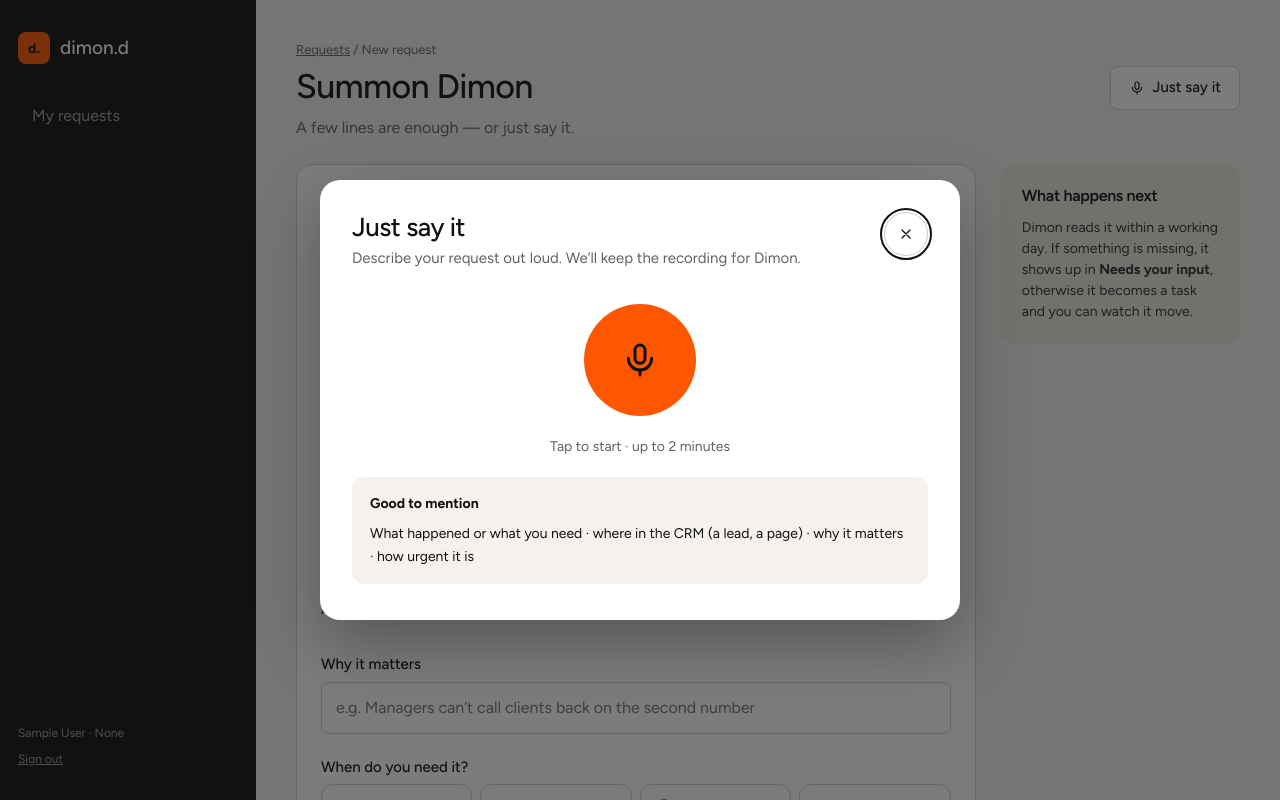
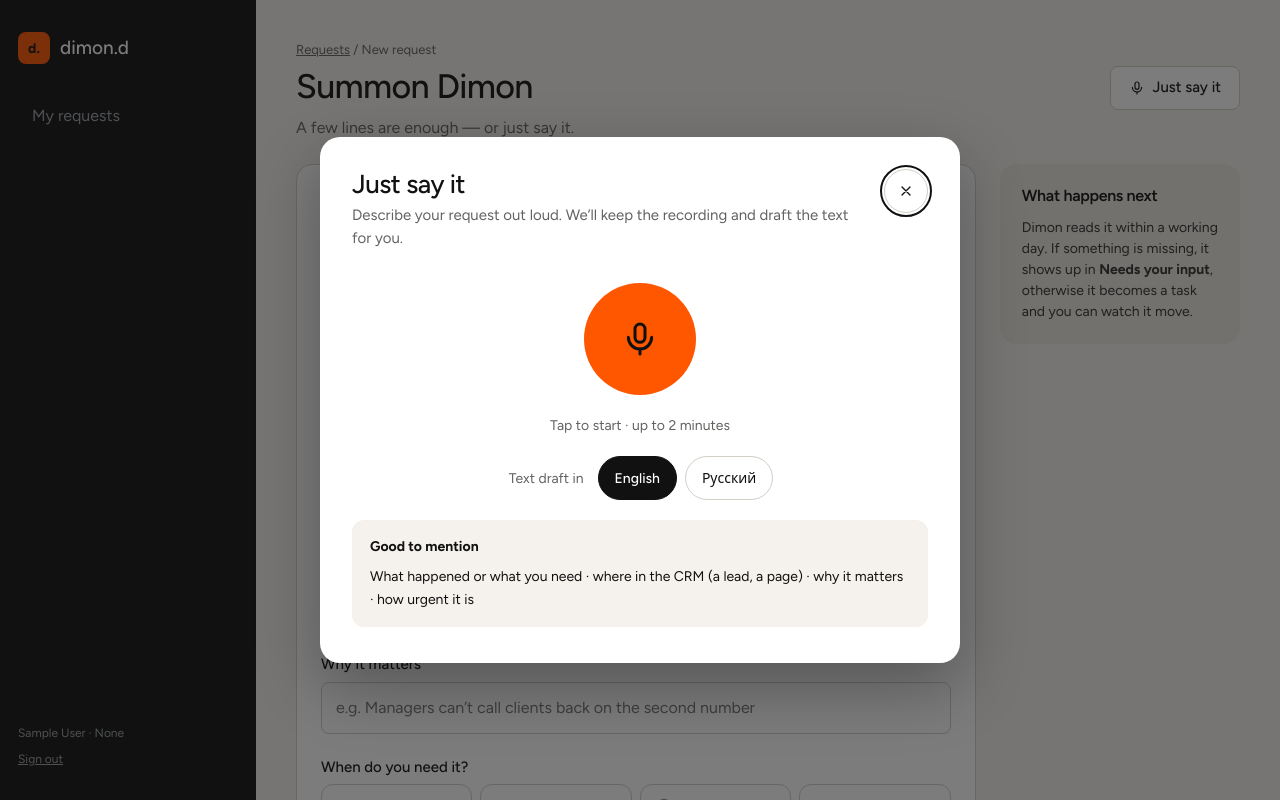
Before and after one commit to DimanyYar/dimond, a Django app: page /requests/new/?say in a window 1280 px wide. Run offline with Django 5.2, Linux system fonts and the light colour scheme; the visitor is signed in with stand-in values (Sample User, id 1); tables that the repository leaves empty hold one stand-in row (values such as "Sample post"); parts of the project's set-up code (start-up, migrations or seed data) failed here and were passed over; some libraries are stand-ins or nearby versions.

Commit message:
feat(requests): Just say it writes a text draft while the client talks (#39)
* feat(requests): Just say it writes a text draft while the client talks

Co-Authored-By: Claude Opus 5.5 <noreply@anthropic.com>
Claude-Session: https://claude.ai/code/session_01BajhKN7eofVtnEuhkwPuWE

* fix(requests): say who drafted the text under What we heard

Co-Authored-By: Claude Opus 5.5 <noreply@anthropic.com>
Claude-Session: https://claude.ai/code/session_01BajhKN7eofVtnEuhkwPuWE

* feat(requests): the client picks English or Russian for the text draft

Co-Authored-By: Claude Opus 5.5 <noreply@anthropic.com>
Claude-Session: https://claude.ai/code/session_01BajhKN7eofVtnEuhkwPuWE

* fix(requests): recording again replaces a title taken from the draft

Co-Authored-By: Claude Opus 5.5 <noreply@anthropic.com>
Claude-Session: https://claude.ai/code/session_01BajhKN7eofVtnEuhkwPuWE

---------

Co-authored-by: Claude <noreply@anthropic.com>

```diff
--- a/apps/requests/forms.py
+++ b/apps/requests/forms.py
@@ -141,11 +141,13 @@ class NewRequestForm(RequestForm):
 
 
 class VoiceRequestForm(forms.Form):
-    """ "Just say it": the recording, a title and, if the client wants, the type."""
+    """ "Just say it": the recording, a title, the text draft the browser wrote (checked by the
+    client) and, if the client wants, the type."""
 
     title = forms.CharField(
         max_length=200, error_messages={"required": "Give it a title in one line."}
     )
+    text = forms.CharField(required=False, max_length=5000)
     type = forms.ChoiceField(choices=FORM_TYPES, required=False)
     recording = forms.FileField(error_messages={"required": "Record your request first."})
 
--- a/apps/requests/services.py
+++ b/apps/requests/services.py
@@ -75,15 +75,18 @@ def create_voice_request(
     title: str,
     recording: CheckedFile,
     type: RequestType = RequestType.NOT_SURE,
+    text: str = "",
 ) -> Request:
     """Save a request the client said out loud ("Just say it"). Why it matters and when it is
-    needed are in the recording, so they are not asked; the PM sorts the type and urgency."""
+    needed are in the recording, so they are not asked; the PM sorts the type and urgency. The
+    browser's text draft, if any, becomes the description."""
     return create_request(
         author,
         type,
         title,
         "",
         WhenNeeded.NOT_SURE,
+        description=text,
         files=[recording],
         from_voice=True,
     )
--- a/apps/requests/views.py
+++ b/apps/requests/views.py
@@ -164,6 +164,7 @@ def new_voice_request(request: HttpRequest) -> HttpResponse:
         form.cleaned_data["title"],
         form.cleaned_data["recording"],
         form.request_type(),
+        form.cleaned_data["text"],
     )
     messages.success(request, f"{created.key} · {created.title}")
     return HttpResponse(status=201, headers={"Location": reverse("my_requests")})
--- a/static/css/dimond.css
+++ b/static/css/dimond.css
@@ -3349,9 +3349,88 @@ kbd {
 
 @media (prefers-reduced-motion: reduce) {
   .voice-ring,
-  .voice-blink {
+  .voice-blink,
+  .voice-caret {
     animation: none;
   }
+}
+
+.voice-language {
+  display: flex;
+  flex-wrap: wrap;
+  align-items: center;
+  justify-content: center;
+  gap: var(--space-2);
+  margin: 0;
+  padding: 0;
+  border: 0;
+}
+
+.voice-language legend {
+  float: left;
+  margin-right: var(--space-1);
+  font-size: 14px;
+  color: var(--muted);
+}
+
+/* The draft while the client talks: words the browser may still change are grey. */
+.voice-transcript {
+  min-height: 110px;
+  display: flex;
+  flex-direction: column;
+  gap: var(--space-2);
+  padding: var(--space-4) 18px;
+  box-sizing: border-box;
+  border-radius: var(--radius-m);
+  background: var(--canvas);
+}
+
+.voice-transcript-label {
+  color: var(--muted);
+  font-size: 12px;
+  font-weight: 600;
+}
+
+.voice-transcript p {
+  margin: 0;
+  font-size: 16px;
+  line-height: 1.6;
+}
+
+.voice-transcript-guess {
+  color: var(--muted);
+}
+
+.voice-caret {
+  display: inline-block;
+  width: 2px;
+  height: 18px;
+  margin-left: 2px;
+  vertical-align: -3px;
+  background: currentColor;
+  animation: recording-pulse 1.1s ease-in-out infinite;
+}
+
+.voice-heard-head {
+  display: flex;
+  flex-wrap: wrap;
+  align-items: center;
+  gap: var(--space-2);
+  margin: 0;
+  font-size: 14px;
+}
+
+.voice-heard-head label {
+  font-weight: 500;
+}
+
+.voice-badge {
+  padding: 2px 8px;
+  border-radius: var(--radius-pill);
+  background: var(--accent-soft);
+  color: var(--ink);
+  font-size: 12px;
+  font-weight: 600;
 }
 
 .voice-actions {
@@ -3452,6 +3531,7 @@ kbd {
   .voice[data-stage="ready"] .voice-heading p,
   .voice[data-stage="recording"] .voice-heading p,
   .voice[data-stage="ready"] .voice-hint,
+  .voice[data-stage="ready"] .voice-language legend,
   .voice[data-stage="recording"] .muted {
     color: var(--muted-on-panel);
   }
@@ -3461,8 +3541,26 @@ kbd {
     border-color: var(--panel-raised);
   }
 
-  .voice[data-stage="ready"] .voice-tips {
+  /* On the dark screen the picked language is the light chip. */
+  .voice-language .chip-choice {
+    border-color: var(--panel-raised);
+    background: transparent;
+    color: var(--surface);
+  }
+
+  .voice-language .chip-choice:has(input:checked) {
+    border-color: var(--surface);
+    background: var(--surface);
+    color: var(--ink);
+  }
+
+  .voice[data-stage="ready"] .voice-tips,
+  .voice[data-stage="recording"] .voice-transcript {
     background: var(--panel-raised);
+  }
+
+  .voice[data-stage="recording"] .voice-transcript {
+    flex: 1 1 auto;
   }
 
   .voice-ready {
--- /dev/null
+++ b/static/js/live-transcript.js
@@ -0,0 +1,110 @@
+// A text draft of what the client says while "Just say it" records (mockup: Just say it,
+// Recording, live transcript). It uses the browser's own speech recognition (Web Speech): the
+// browser decides where the sound is recognised, which in Chrome means Google's servers. The
+// recording is made separately and is always what Dimon gets; the text is only a draft.
+
+const Recognition = window.SpeechRecognition ?? window.webkitSpeechRecognition;
+export const canTranscribe = Recognition !== undefined;
+
+// Problems that will not go away by trying again: the draft stops, the recording goes on.
+const GIVE_UP = ["not-allowed", "service-not-allowed", "audio-capture", "network", "language-not-supported"];
+// After stop, the last words are recognised a moment later; past this the draft is sent as is.
+const LAST_WORDS_WAIT = 2000;
+
+function joined(...parts) {
+  return parts.filter(Boolean).join(" ").replace(/\s+/g, " ").trim();
+}
+
+// The languages a client can pick for the draft. Recognition cannot tell the language by
+// itself: told Russian, it hears English words as Russian ones.
+export const LANGUAGES = ["en-US", "ru-RU"];
+const LANGUAGE_KEY = "dimond.voice-language";
+
+// The language picked last time on this browser, or the one closest to the browser's own.
+export function chosenLanguage() {
+  try {
+    const saved = localStorage.getItem(LANGUAGE_KEY);
+    if (LANGUAGES.includes(saved)) return saved;
+  } catch {
+    // Storage can be off (private window): the browser's language is a fine guess.
+  }
+  return navigator.language.toLowerCase().startsWith("ru") ? "ru-RU" : "en-US";
+}
+
+export function rememberLanguage(language) {
+  try {
+    localStorage.setItem(LANGUAGE_KEY, language);
+  } catch {
+    // Not remembered: the client picks it again next time.
+  }
+}
+
+// Starts listening in `language`. `onText(said, guessing)` gets the words so far: those the
+// browser is sure of and those it may still change. `onFail` runs once if recognition cannot go
+// on. `stop()` resolves to the final text; `abort()` drops it.
+export function liveTranscript({ language, onText, onFail }) {
+  const recognition = new Recognition();
+  recognition.continuous = true;
+  recognition.interimResults = true;
+  recognition.lang = language;
+
+  // Chrome ends a session after a long pause even when told to go on, and starts a new list of
+  // results; `earlier` keeps what the finished sessions heard.
+  let earlier = "";
+  let sure = "";
+  let guessing = "";
+  let listening = true;
+  let finish;
+  const finished = new Promise((resolve) => {
+    finish = () => resolve(joined(earlier, sure, guessing));
+  });
+
+  recognition.addEventListener("result", (event) => {
+    sure = "";
+    guessing = "";
+    for (const result of event.results) {
+      if (result.isFinal) sure += ` ${result[0].transcript}`;
+      else guessing += ` ${result[0].transcript}`;
+    }
+    onText(joined(earlier, sure), guessing.trim());
+  });
+
+  recognition.addEventListener("error", (event) => {
+    if (!GIVE_UP.includes(event.error)) return;
+    listening = false;
+    onFail();
+  });
+
+  recognition.addEventListener("end", () => {
+    earlier = joined(earlier, sure, guessing);
+    sure = "";
+    guessing = "";
+    if (!listening) {
+      finish();
+      return;
+    }
+    recognition.start();
+  });
+
+  recognition.start();
+  return {
+    stop() {
+      listening = false;
+      recognition.stop();
+      setTimeout(finish, LAST_WORDS_WAIT);
+      return finished;
+    },
+    abort() {
+      listening = false;
+      recognition.abort();
+    },
+  };
+}
+
+// The title the review offers: the first sentence, cut at a word to fit one line.
+export function firstSentence(text) {
+  const sentence = text.split(/(?<=[.!?])\s/)[0].replace(/[.!?]+$/, "");
+  if (sentence.length <= 80) return sentence.charAt(0).toUpperCase() + sentence.slice(1);
+  const cut = sentence.slice(0, 80).replace(/\s+\S*$/, "");
+  return `${cut.charAt(0).toUpperCase()}${cut.slice(1)}…`;
+}
--- a/static/js/voice-request.js
+++ b/static/js/voice-request.js
@@ -1,18 +1,26 @@
 // "Just say it" (mockups: Just say it, Mobile just say it): the client records the request
 // out loud, listens to it, gives it a title and sends it. The recording is the request; the
-// type is optional and the PM sorts the rest. The window lives over the new request form, so
+// type is optional and the PM sorts the rest. Where the browser can, a text draft is written
+// while the client talks (live-transcript.js); the client checks it, and it goes with the
+// recording as the request's text. The window lives over the new request form, so
 // "Switch to the full form" hands the recording, title and type to it. Buttons and links that
 // open it stay hidden where the browser cannot record, so the page then offers only the form.
 
 import { clock } from "./clock.js";
 import { MAX_DURATION, finishedRecording } from "./compress-video.js";
+import { canTranscribe, chosenLanguage, firstSentence, liveTranscript, rememberLanguage } from "./live-transcript.js";
 import { mediaPlayer } from "./media-player.js";
 
 const LEVEL_BARS = 48;
 const TYPES = ["audio/webm;codecs=opus", "audio/mp4", "audio/ogg"];
 const EXTENSIONS = { "audio/webm": "webm", "audio/mp4": "m4a", "audio/ogg": "ogg" };
 const COPY = {
-  ready: ["Just say it", "Describe your request out loud. We’ll keep the recording for Dimon."],
+  ready: [
+    "Just say it",
+    canTranscribe
+      ? "Describe your request out loud. We’ll keep the recording and draft the text for you."
+      : "Describe your request out loud. We’ll keep the recording for Dimon.",
+  ],
   recording: ["Listening…", "Talk like you would to Dimon on a call."],
   review: ["Looks right?", "Listen back, give it a title and send it — or record again."],
 };
@@ -32,6 +40,12 @@ function setUp() {
   const time = dialog.querySelector("[data-voice-time]");
   const level = dialog.querySelector("[data-voice-level]");
   const player = mediaPlayer(dialog.querySelector("[data-voice-player]"));
+  const live = dialog.querySelector("[data-voice-transcript]");
+  const heard = dialog.querySelector("[data-voice-heard]");
+  const languages = dialog.querySelector("[data-voice-language]");
+  languages.hidden = !canTranscribe;
+  languages.querySelector(`input[value="${chosenLanguage()}"]`).checked = true;
+  languages.addEventListener("change", (event) => rememberLanguage(event.target.value));
 
   let recorder = null;
   let stream = null;
@@ -41,6 +55,47 @@ function setUp() {
   // From the tap until recording begins the browser may be asking for the microphone.
   let starting = false;
   let recordingUrl = null;
+  let transcript = null;
+  // The title filled in from the draft, so recording again can replace it unless the client
+  // has changed it since.
+  let titleFromDraft = null;
+
+  function listenForText() {
+    if (!canTranscribe) return;
+    const said = live.querySelector("[data-voice-said]");
+    const guess = live.querySelector("[data-voice-guess]");
+    said.textContent = "";
+    guess.textContent = "";
+    live.hidden = false;
+    transcript = liveTranscript({
+      language: languages.querySelector("input:checked").value,
+      onText: (sure, guessing) => {
+        said.textContent = sure;
+        guess.textContent = guessing ? ` ${guessing}` : "";
+      },
+      // The recording goes on: the client just gets no draft this time.
+      onFail: () => {
+        live.hidden = true;
+      },
+    });
+  }
+
+  // The draft for the review: in the "What we heard" field, and its first sentence as the title
+  // unless the client typed one already.
+  function showText(text) {
+    heard.hidden = text === "";
+    form.elements.text.value = text;
+    if (text && !form.elements.title.value) {
+      titleFromDraft = firstSentence(text);
+      form.elements.title.value = titleFromDraft;
+    }
+  }
+
+  function dropText() {
+    transcript?.abort();
+    transcript = null;
+    live.hidden = true;
+  }
 
   function stage(name) {
     dialog.dataset.stage = name;
@@ -126,6 +181,9 @@ function setUp() {
       const name = `voice-request-${stamp}.${EXTENSIONS[recordedType] ?? "webm"}`;
       const recorded = new Blob(chunks, { type: recorder.mimeType });
       recorder = null;
+      const text = transcript === null ? "" : await transcript.stop();
+      transcript = null;
+      live.hidden = true;
       // Cancelled while recording: the window is closed and nothing is kept.
       if (!dialog.open) return;
       try {
@@ -135,6 +193,7 @@ function setUp() {
         recording = new File([recorded], name, { type: recordedType });
       }
       stage("review");
+      showText(text);
       forgetRecording();
       recordingUrl = URL.createObjectURL(recording);
       player.load(recordingUrl);
@@ -149,6 +208,7 @@ function setUp() {
       if (seconds >= MAX_DURATION) stop();
     }, 250);
     listening = listen();
+    listenForText();
     stage("recording");
     dialog.querySelector(".voice-stop").focus();
   }
@@ -158,6 +218,7 @@ function setUp() {
   }
 
   function close() {
+    dropText();
     stop();
     release();
     player.stop();
@@ -168,6 +229,8 @@ function setUp() {
   function open() {
     recording = null;
     form.reset();
+    titleFromDraft = null;
+    heard.hidden = true;
     error.textContent = "";
     dialog.querySelector(".voice-hint").textContent = "Tap to start · up to 2 minutes";
     stage("ready");
@@ -219,6 +282,9 @@ function setUp() {
   dialog.querySelectorAll("[data-voice-stop]").forEach((button) => button.addEventListener("click", stop));
   dialog.querySelectorAll("[data-voice-close]").forEach((button) => button.addEventListener("click", close));
   dialog.querySelector("[data-voice-again]").addEventListener("click", () => {
+    if (form.elements.title.value === titleFromDraft) form.elements.title.value = "";
+    titleFromDraft = null;
+    showText("");
     player.stop();
     forgetRecording();
     start();
@@ -229,11 +295,14 @@ function setUp() {
     close();
   });
 
-  // The full form gets everything said so far: the recording as a file, the title, the type.
+  // The full form gets everything said so far: the recording as a file, the title, the text
+  // draft as the description, the type.
   dialog.querySelector("[data-voice-switch]").addEventListener("click", () => {
     const full = document.getElementById("new-request-form");
     const title = full.elements.title;
     if (!title.value) title.value = form.elements.title.value;
+    const description = full.elements.description;
+    if (!description.value) description.value = form.elements.text.value;
     const type = form.elements.type.value;
     const radio = type && full.querySelector(`input[name="type"][value="${type}"]`);
     if (radio) {
--- a/templates/requests/request_detail.html
+++ b/templates/requests/request_detail.html
@@ -48,6 +48,7 @@
         <span class="muted">{{ r.company }}</span>
         <time class="muted" datetime="{{ r.created_at|date:'c' }}">{{ r.created_at|date:"M j, H:i" }}</time>
       </div>
+      {% if r.description and r.from_voice %}<p class="voice-heard-head"><strong>What we heard</strong> <span class="voice-badge">auto-transcribed · may contain mistakes</span></p>{% endif %}
       {% if r.description %}<p class="message-text">{{ r.description }}</p>{% endif %}
       {% if r.steps %}<p class="message-text"><strong>Steps to reproduce:</strong> {{ r.steps }}</p>{% endif %}
       {% if r.why %}<p class="message-text message-why"><strong>Why it matters:</strong> {{ r.why }}</p>{% endif %}
--- a/templates/requests/voice_request.html
+++ b/templates/requests/voice_request.html
@@ -1,7 +1,7 @@
 {% comment %}"Just say it": a request said out loud (mockups: Just say it, Mobile just say it). Lives over the new
 request form, so "Switch to the full form" can hand the recording, title and type to it. Opened by any button with
 data-voice-open, or on arrival with ?say; static/js/voice-request.js records up to 2 minutes and sends the recording
-with a title and, if picked, a type.{% endcomment %}
+with a title, the text draft where the browser can write one, and, if picked, a type.{% endcomment %}
 <dialog class="voice" id="voice-request" aria-labelledby="voice-title" data-stage="ready">
   <div class="voice-head">
     <div class="voice-heading">
@@ -18,6 +18,12 @@ with a title and, if picked, a type.{% endcomment %}
       <svg width="40" height="40" viewBox="0 0 24 24" fill="none" stroke="currentColor" stroke-width="1.8" stroke-linecap="round" stroke-linejoin="round" aria-hidden="true"><rect x="9" y="3" width="6" height="11" rx="3"/><path d="M5 11a7 7 0 0 0 14 0"/><path d="M12 18v3"/></svg>
     </button>
     <span class="voice-hint">Tap to start · up to 2 minutes</span>
+    {# Speech recognition has to be told the language; it starts as the browser's own. #}
+    <fieldset class="voice-language" data-voice-language hidden>
+      <legend>Text draft in</legend>
+      <label class="chip chip-choice"><input type="radio" name="voice-language" value="en-US"> English</label>
+      <label class="chip chip-choice"><input type="radio" name="voice-language" value="ru-RU" lang="ru"> Русский</label>
+    </fieldset>
     <div class="voice-tips">
       <strong>Good to mention</strong>
       <span>What happened or what you need · where in the CRM (a lead, a page) · why it matters · how urgent it is</span>
@@ -35,6 +41,10 @@ with a title and, if picked, a type.{% endcomment %}
         <span><span class="voice-blink" aria-hidden="true"></span><span data-voice-time>0:00</span></span>
         <span class="muted">of 2:00</span>
       </div>
+    </div>
+    <div class="voice-transcript" data-voice-transcript hidden>
+      <span class="voice-transcript-label">Live transcript · draft</span>
+      <p aria-live="polite"><span data-voice-said></span><span class="voice-transcript-guess" data-voice-guess></span><span class="voice-caret" aria-hidden="true"></span></p>
     </div>
     <div class="voice-actions">
       <button type="button" class="btn btn-dark" data-voice-stop>Stop and review</button>
@@ -60,6 +70,15 @@ with a title and, if picked, a type.{% endcomment %}
       <input class="input" type="text" id="voice-request-title" name="title" maxlength="200" required autocomplete="off">
     </div>
 
+    <div class="field" data-voice-heard hidden>
+      <div class="voice-heard-head">
+        <label for="voice-request-text">What we heard</label>
+        <span class="voice-badge">auto-transcribed · may contain mistakes</span>
+      </div>
+      <textarea class="input" id="voice-request-text" name="text" rows="4" maxlength="5000" aria-describedby="voice-heard-hint"></textarea>
+      <span class="hint" id="voice-heard-hint">Drafted by your browser’s speech recognition. No need to fix every word — Dimon gets the recording too.</span>
+    </div>
+
     <fieldset class="voice-types">
       <legend>Type <span class="optional">· optional</span></legend>
       {% for value, label in voice_types %}
```
Also changed, not shown: tests/requests/test_voice_request.py (+18 -0 lines).
